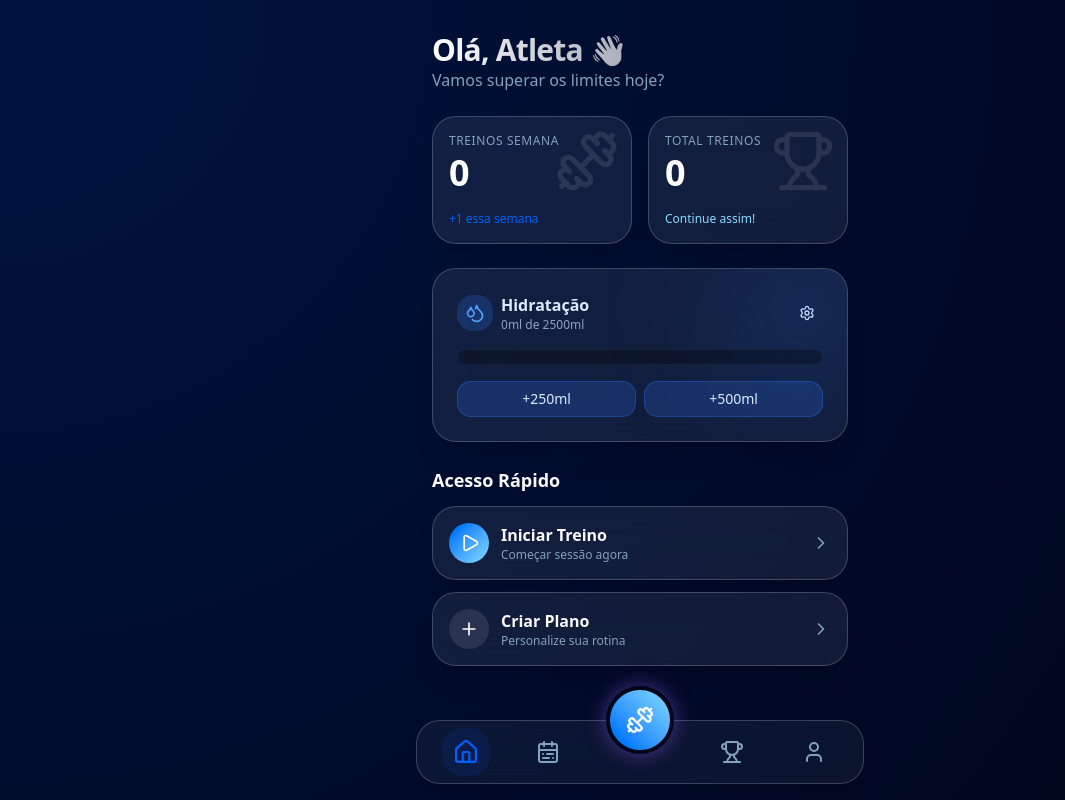
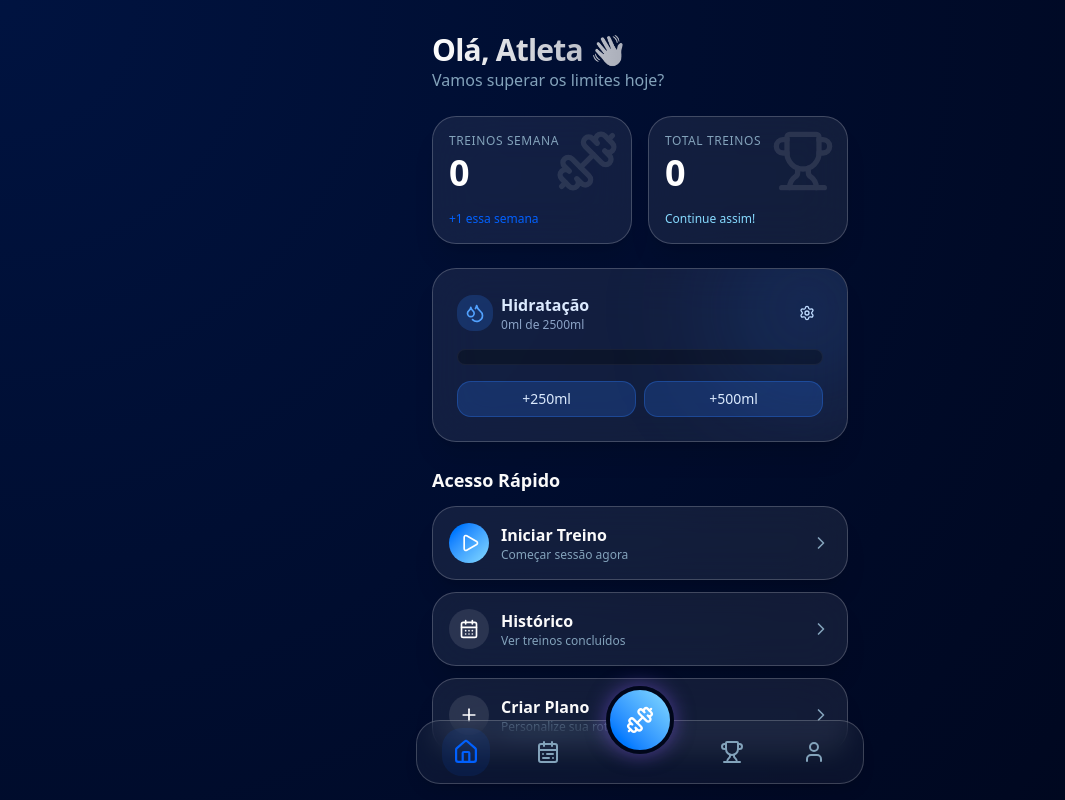
Before and after one commit to pedroqueblas/GymTracker, a Next.js app: page / in a window 1280 px wide. Shown: the top 800 px of the page, without its empty margins (0-1065 px from the left). Built offline with nearby package versions, Linux system fonts and the light colour scheme; no server answers; the database is empty; sample sign-in values are in the browser's storage.

Commit message:
update: pwa visualização

```diff
--- a/next.config.ts
+++ b/next.config.ts
@@ -6,6 +6,22 @@ const nextConfig: NextConfig = {
   typescript: {
     ignoreBuildErrors: true,
   },
+  async headers() {
+    return [
+      {
+        source: "/manifest.json",
+        headers: [
+          { key: "Cache-Control", value: "no-store, max-age=0" },
+        ],
+      },
+      {
+        source: "/sw.js",
+        headers: [
+          { key: "Cache-Control", value: "no-store, max-age=0" },
+        ],
+      },
+    ];
+  },
 };
 
 export default nextConfig;
--- a/public/sw.js
+++ b/public/sw.js
@@ -1,5 +1,5 @@
-const CACHE_NAME = "gymtracker-v1";
-const ASSETS = ["/", "/manifest.json", "/favicon.ico"];
+const CACHE_NAME = "gymtracker-v2";
+const ASSETS = ["/", "/favicon.ico"];
 
 self.addEventListener("install", (event) => {
   event.waitUntil(
@@ -31,6 +31,11 @@ self.addEventListener("fetch", (event) => {
   const url = new URL(request.url);
   if (url.origin !== self.location.origin) return;
 
+  if (url.pathname === "/manifest.json" || url.pathname === "/sw.js") {
+    event.respondWith(fetch(request));
+    return;
+  }
+
   if (request.mode === "navigate") {
     event.respondWith(
       fetch(request)
--- a/src/app/history/page.tsx
+++ b/src/app/history/page.tsx
@@ -184,9 +184,9 @@ function ExerciseDetailItem({ log }: { log: ExerciseLog }) {
         </span>
       </div>
       <div className="flex flex-wrap gap-2">
-        {completedSets.map((set) => (
+        {completedSets.map((set, i) => (
           <div
-            key={set.id}
+            key={(set as { id?: string }).id ?? `${log.id}-${i}`}
             className="text-xs text-muted-foreground bg-background px-1.5 py-0.5 rounded border"
           >
             {set.weight}kg x {set.reps}
--- a/src/app/page.tsx
+++ b/src/app/page.tsx
@@ -3,7 +3,7 @@
 import { useAppStore } from "@/lib/store";
 import { GlassCard } from "@/components/ui/glass-card";
 import { Button } from "@/components/ui/button";
-import { Dumbbell, Flame, Trophy, Play, Droplets, Plus, Minus, Settings, ChevronRight } from "lucide-react";
+import { Dumbbell, Flame, Trophy, Play, Droplets, Plus, Minus, Settings, ChevronRight, CalendarDays } from "lucide-react";
 import Link from "next/link";
 import { useEffect, useState } from "react";
 import { motion } from "framer-motion";
@@ -219,6 +219,21 @@ export default function Home() {
             </GlassCard>
           </Link>
 
+          <Link href="/history">
+            <GlassCard className="p-4 flex items-center justify-between hover:bg-white/5 transition-colors group">
+              <div className="flex items-center gap-3">
+                <div className="h-10 w-10 rounded-full bg-white/10 flex items-center justify-center text-white">
+                  <CalendarDays className="h-5 w-5" />
+                </div>
+                <div>
+                  <h4 className="font-semibold">Histórico</h4>
+                  <p className="text-xs text-muted-foreground">Ver treinos concluídos</p>
+                </div>
+              </div>
+              <ChevronRight className="h-5 w-5 text-muted-foreground group-hover:text-white transition-colors" />
+            </GlassCard>
+          </Link>
+
           <Link href="/plans">
             <GlassCard className="p-4 flex items-center justify-between hover:bg-white/5 transition-colors group">
               <div className="flex items-center gap-3">
```
